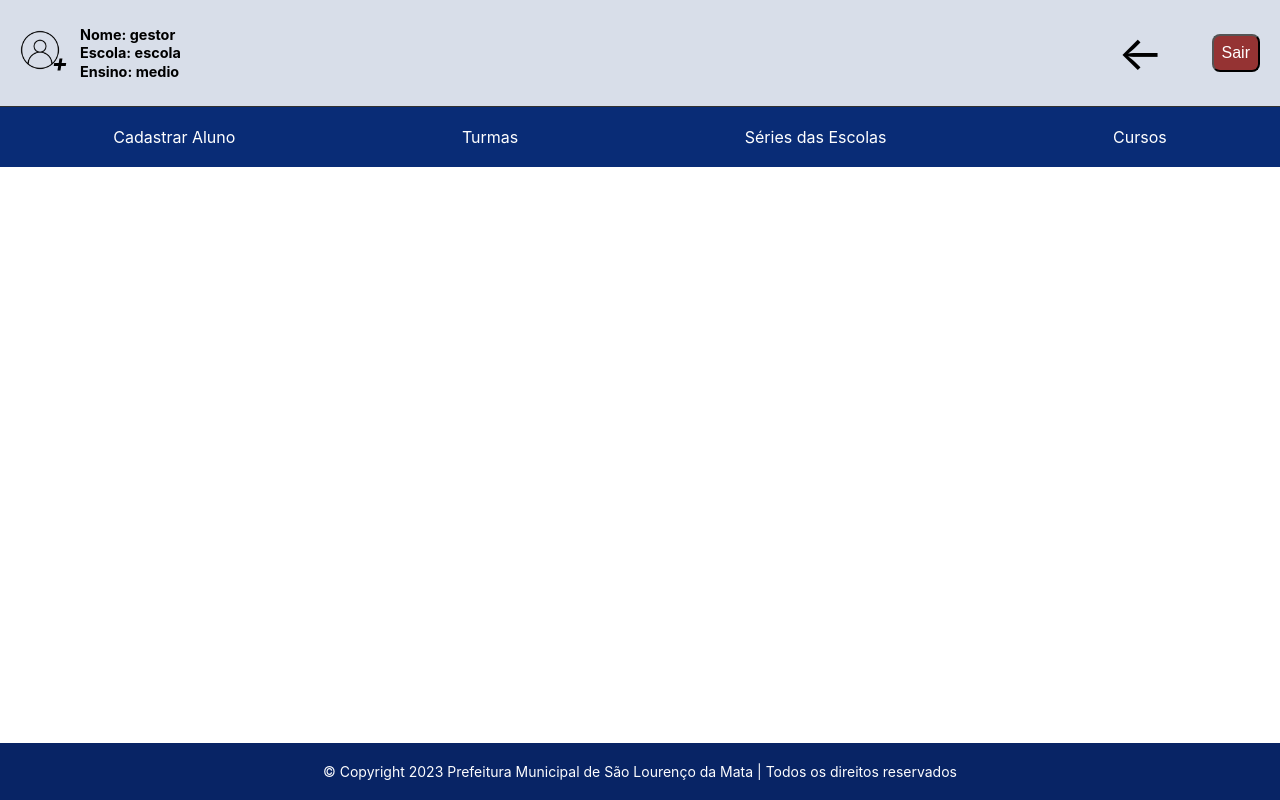
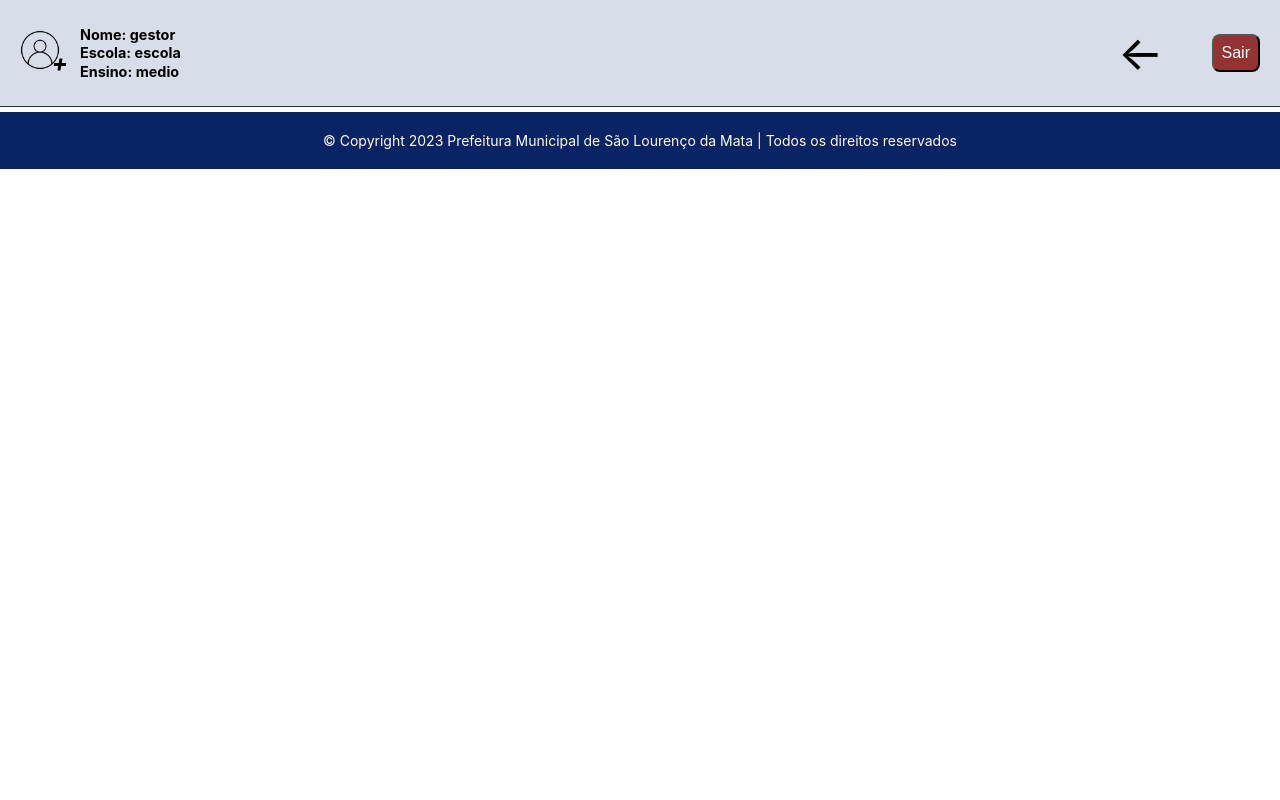
Before and after one commit to saolourencoseduc/plataformaPedagogica, a React (Create React App) app: page /api/escola in a window 1280 px wide. Built offline with nearby package versions, Linux system fonts and the light colour scheme.

Commit message:
feat escolas

```diff
--- a/src/components/Escolas/EscolasList.jsx
+++ b/src/components/Escolas/EscolasList.jsx
@@ -1,52 +1,15 @@
-import { useState } from 'react';
+import React from 'react';
 
 import './EscolasList.css';
 
 import Navbar from '../Navbar/Navbar'
 import Footer from '../Footer/Footer';
-import CadastroAluno from './CadastroAluno';
 
 const EscolasList = () => {
-  const [section, setSection] = useState('');
-
-  const handleSectionChange = (newSection) => {
-    setSection(newSection);
-  };
-
   return (
     <div className='EscolasList'>
       <Navbar />
-      <div className="navbar-escolas">
-        <button onClick={() => handleSectionChange('cadastros')}>Cadastrar Aluno</button>
-        <button onClick={() => handleSectionChange('turmas')}>Turmas</button>
-        <button onClick={() => handleSectionChange('series')}>Séries das Escolas</button>
-        <button onClick={() => handleSectionChange('cursos')}>Cursos</button>
-      </div>
-      <div className="main-container">
-        {section === 'cadastros' && (
-          <div>
-            <p><CadastroAluno /></p>
-          </div>
-        )}
 
-        {section === 'turmas' && (
-          <div>
-            <h1>Turmas 1</h1>
-          </div>
-        )}
-
-        {section === 'series' && (
-          <div>
-            <h1>Séries das Escolas</h1>
-          </div>
-        )}
-
-        {section === 'cursos' && (
-          <div>
-            <h1>Cursos</h1>
-          </div>
-        )}
-      </div>
       <Footer />
     </div>
   );
```
